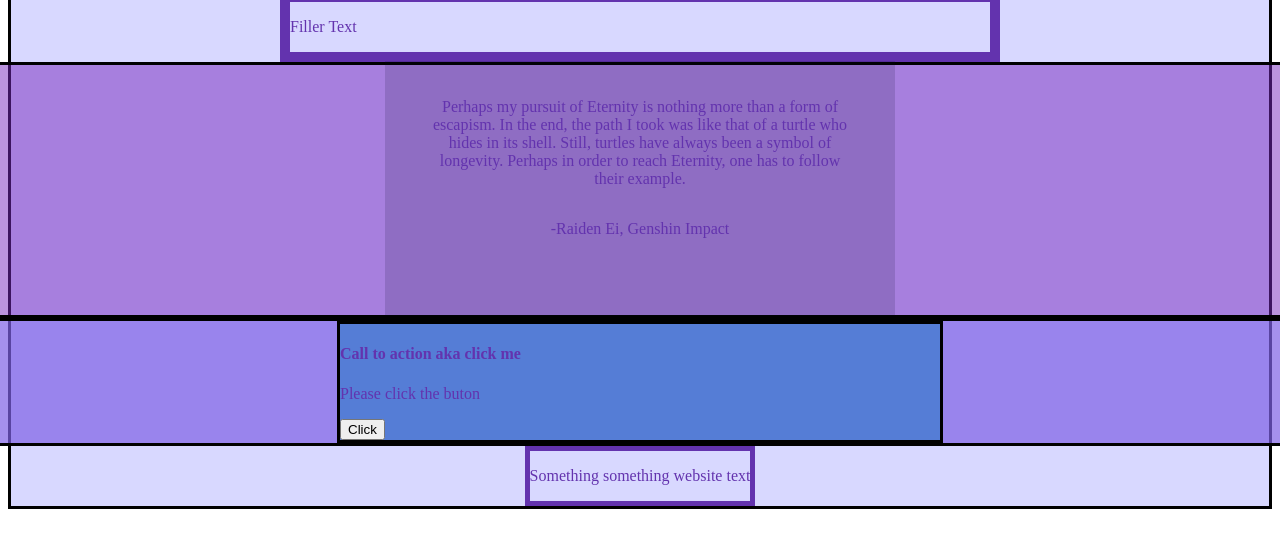
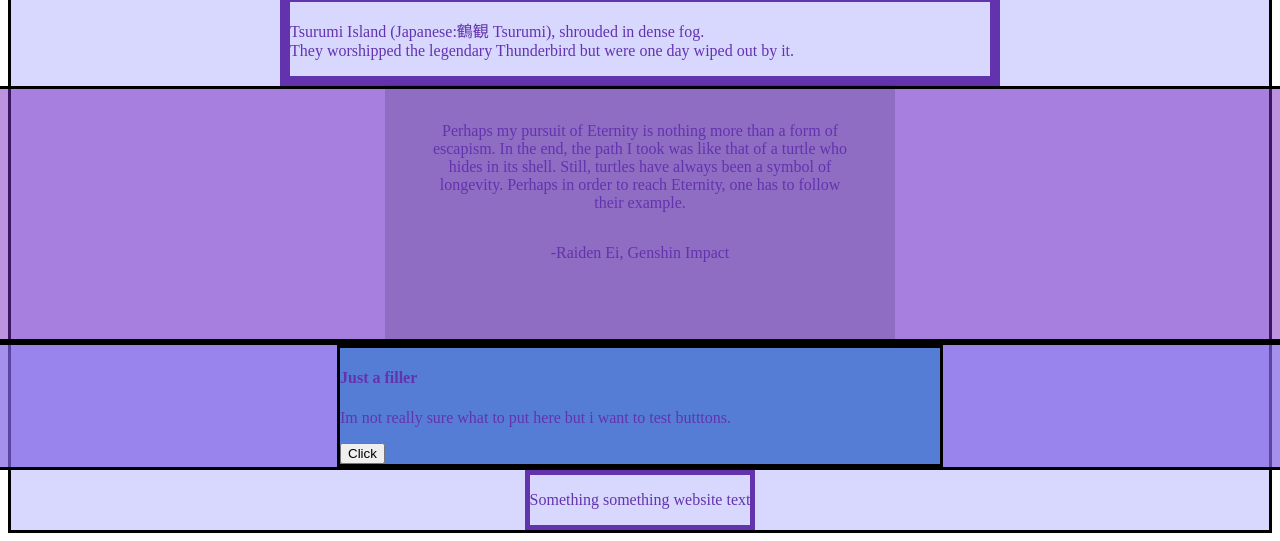
Before and after one commit to LinRestia/website-start, a plain HTML site: page index.html in a window 1280 px wide. Shown: the part 2759-3300 px from the top of the page. Before the commit the page ends 3276 px from the top, so only its background shows below. Drawn offline with Linux system fonts and the light colour scheme.

Commit message:
Finishing up the looks of the website.

```diff
--- a/index.html
+++ b/index.html
@@ -94,7 +94,9 @@
             <h4>Tsurumi Island</h4>
             <img class="islands" src="https://encrypted-tbn0.gstatic.com/images?q=tbn:ANd9GcQc8wCbb5W2QadP7KF0OoNwXKvE0prYVVFftQ&usqp=CAU">
             <div class="tsu-text">
-                <p>Filler Text
+                <p>Tsurumi Island (Japanese:鶴観 Tsurumi), shrouded in dense fog.
+                    <br>
+                    They worshipped the legendary Thunderbird but were one day wiped out by it.
 
                 </p>
             </div>
@@ -113,8 +115,8 @@
     </div>
     <div class="body-sec-five">
         <div class="cta-container">
-            <h4>Call to action aka click me</h4>
-            <p>Please click the buton</p>
+            <h4>Just a filler</h4>
+            <p>Im not really sure what to put here but i want to test butttons.</p>
             <button>Click</button>
         </div>
     </div>
--- a/styles.css
+++ b/styles.css
@@ -130,6 +130,7 @@ div {
 .yashi-text {
     width: 700px;
 }
+
 .seirai {
     display:flex;
     flex-direction:column;
@@ -140,6 +141,7 @@ div {
 .seirai-text {
     width:700px;
 }
+
 .watatsumi {
     display:flex;
     flex-direction:column;
@@ -150,6 +152,7 @@ div {
 .wata-text {
     width:700px;
 }
+
 .tsurumi {
     display:flex;
     flex-direction: column;
@@ -160,6 +163,7 @@ div {
 .tsu-text {
     width:700px;
 }
+
 .body-sec-four {
     border: 3px solid black;
     display:flex;
```
